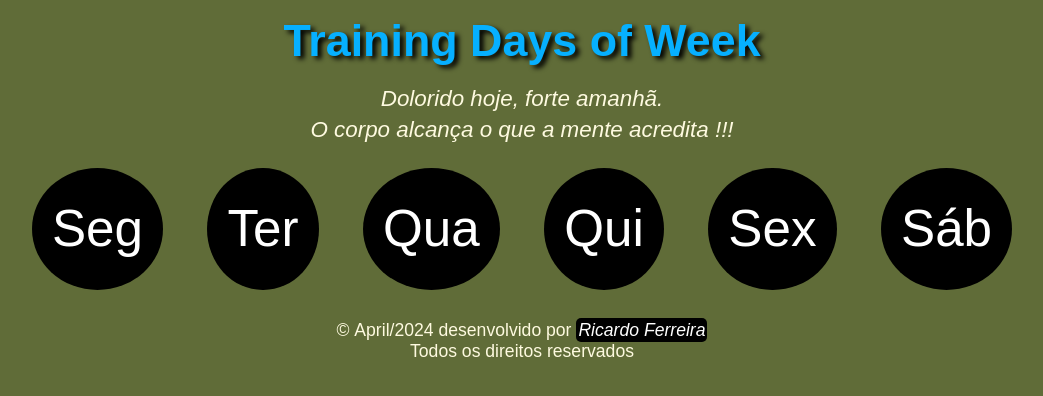
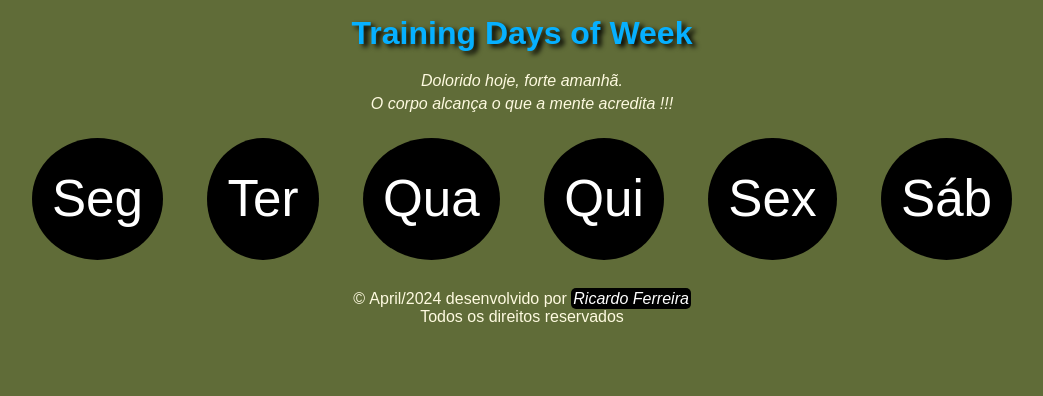
Before and after one commit to RicardoFerreira47/Treino-Academia-Diario, a plain HTML site: page index.html in a window 1280 px wide. Shown: the whole page, without its empty margins (118-1161 px from the left). Drawn offline with Linux system fonts and the light colour scheme.

Commit message:
Update index.html

```diff
--- a/index.html
+++ b/index.html
@@ -29,7 +29,7 @@
         }
 
         header>h1{
-            font-size: 2.8em;
+            font-size: 2em;
             font-weight: bold;
             padding: 15px;
             text-shadow: 4px 3px 5px black;
@@ -37,7 +37,7 @@
         }
 
         header>p{
-            font-size: 1.4em;
+            font-size: 1em;
             font-style: oblique;
             margin-bottom: 10px;
             margin: 5px 15px;
@@ -72,7 +72,7 @@
         }
         footer>p{
 
-        font-size: 1.1em;
+        font-size: 1em;
 
 
 
```
